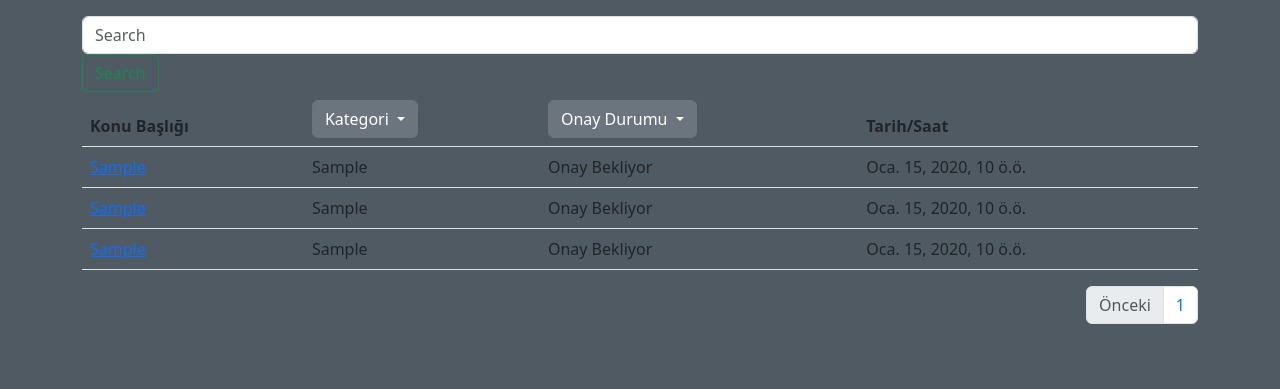
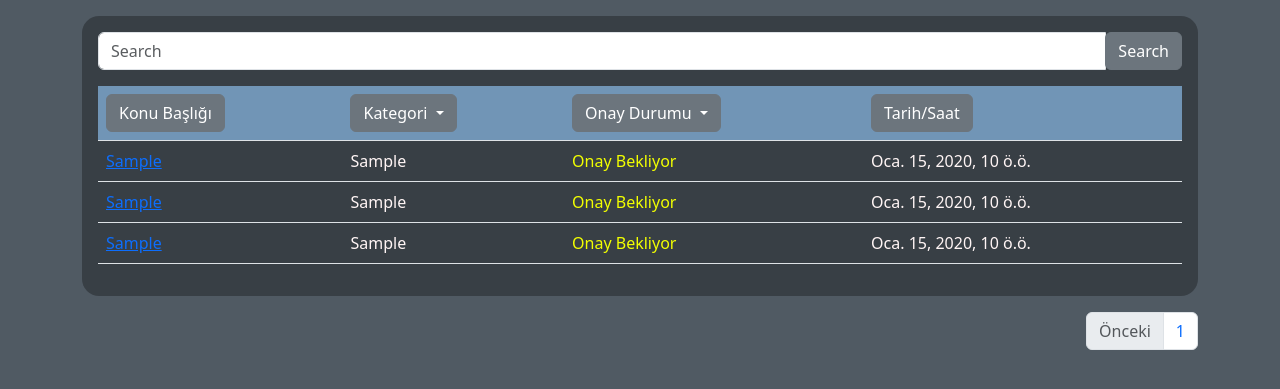
Before and after one commit to aelifdilara/django-FormWebsite, a Django app: page /formlarim in a window 1280 px wide. Shown: the part 56-445 px from the top of the page. Run offline with Django 3.2, Linux system fonts and the light colour scheme; a user stored in the database is signed in; tables that the repository leaves empty hold one stand-in row (values such as "Sample post"); some libraries are stand-ins or nearby versions.

Commit message:
formlarim frontend düzenlemeleri

```diff
--- a/blog/templates/pages/formlarim.html
+++ b/blog/templates/pages/formlarim.html
@@ -5,35 +5,47 @@
 {% block content %}
 
 
-
-<table class="table" >
-    <thead>
+<div class="container p-3 my-3 " style="background: rgba(0, 0, 0, 0.3); border-radius: 17px;">
+<table class="table"  style="color: #FFF5F5">
+    <thead  style="background-color:#7195B6">
       <tr>
-        <th scope="col">Konu Başlığı</th>
-        <th scope="col"><button class="btn btn-secondary dropdown-toggle" type="button" id="dropdownMenu2" data-toggle="dropdown" aria-haspopup="true" aria-expanded="false">
+        <th scope="col">
+          <button class="btn btn-secondary" type="button" >
+            Konu Başlığı
+          </button>
+          </th>
+          <th scope="col">
+            <button class="btn btn-secondary dropdown-toggle" type="button" id="dropdownMenu2" data-toggle="dropdown" aria-haspopup="true" aria-expanded="false">
             Kategori
           </button>
-        <div action = "{%url 'formlarim' %}" class="dropdown-menu" aria-labelledby="dropdownMenu2">
+          <div action = "{%url 'liste' %}" class="dropdown-menu" aria-labelledby="dropdownMenu2">
             <a class="dropdown-item" href="?sorgu=Hijyen">Hijyen</a>
             <a class="dropdown-item" href="?sorgu=Taşıma">Taşıma</a>
             <a class="dropdown-item" href="?sorgu=Sarf Malzeme">Sarf Malzeme</a>
+          </div></th>
+          <th scope="col"><button class="btn btn-secondary dropdown-toggle" type="button" id="dropdownMenu2" data-toggle="dropdown" aria-haspopup="true" aria-expanded="false">
+            Onay Durumu
+          </button>
+          <div class="dropdown-menu" aria-labelledby="dropdownMenu2" >
+            <a class="dropdown-item" href="?sorgu=Onay Bekliyor" >Onay Bekliyor</a>
+            <a class="dropdown-item" href="?sorgu=Onaylandı" >Onaylandı</a>
+            <a class="dropdown-item" href="?sorgu=Reddedildi">Reddedildi</a>
+            <a class="dropdown-item" href="?sorgu=İşlem Yapılıyor">İşlem Yapılıyor</a>
           </div>
         </th>
           <th scope="col">
-          <button class="btn btn-secondary dropdown-toggle" type="button" id="dropdownMenu2" data-toggle="dropdown" aria-haspopup="true" aria-expanded="false">
-            Onay Durumu
+            <button class="btn btn-secondary" type="button" >
+            Tarih/Saat
           </button>
-        <div class="dropdown-menu" aria-labelledby="dropdownMenu2">
-          <a class="dropdown-item" href="?sorgu=Onay Bekliyor">Onay Bekliyor</a>
-          <a class="dropdown-item" href="?sorgu=Onaylandı">Onaylandı</a>
-          <a class="dropdown-item" href="?sorgu=Reddedildi">Reddedildi</a>
-          <a class="dropdown-item" href="?sorgu=İşlem Yapılıyor">İşlem Yapılıyor</a>
-        </div></th>
-        <th scope="col">Tarih/Saat</th>
+          </th>
         </tr>
       <form action="{% url 'formlarim' %}" class="form-inline my-2 my-lg-0">
-        <input class="form-control mr-sm-2" name="sorgu" type="search" placeholder="Search" aria-label="Search">
-        <button class="btn btn-outline-success my-2 my-sm-0" type="submit" >Search</button>
+        <div class="input-group mb-3">
+          <input class="form-control mr-sm-2" name="sorgu" type="search" placeholder="Search" aria-label="Search" >
+          <div class="input-group-append">
+            <button class="btn btn-secondary" type="submit"  >Search</button>
+          </div>
+        </div>
       </form>
     </thead>
 
@@ -43,7 +55,18 @@
         <tr>
           <td><a  href="{% url 'detay' detaySlug=yazi.slug %}" >{{yazi.baslik}}</a></td>
           <td>{{yazi.kategori_adi}}</td>
-          <td>{{yazi.islem_durumu}}</td>
+          {%if yazi.islem_durumu == 'Onay Bekliyor'%}
+          <td style="color: rgb(242, 255, 0);">{{yazi.islem_durumu}}</td>
+          {%endif%}
+          {%if yazi.islem_durumu == 'Onaylandı'%}
+          <td style="color: rgb(27, 182, 19); ">{{yazi.islem_durumu}}</td>
+          {%endif%}
+          {%if yazi.islem_durumu == 'Reddedildi'%}
+          <td style="color: rgb(255, 0, 0);">{{yazi.islem_durumu}}</td>
+          {%endif%}
+          {%if yazi.islem_durumu == 'İş Yapılıyor'%}
+          <td style="color: rgb(0, 149, 255);">{{yazi.islem_durumu}}</td>
+          {%endif%}
           <td>{{yazi.olusturulma_tarihi}}</td>
         </tr>
 
@@ -61,7 +84,7 @@
     </tbody>
 
 </table>
-
+</div>
 
 <nav aria-label="Page navigation example">
     <ul class="pagination justify-content-end">
--- a/blog/views/formlarim.py
+++ b/blog/views/formlarim.py
@@ -41,7 +41,7 @@ def formlarim(request):
                 key=lambda objects: objects.olusturulma_tarihi,
                 reverse=True  # Optional
             ))
-    paginator = Paginator(yazilarim , 5) #yazilar 2'li 2'li şekilde sıralanır
+    paginator = Paginator(yazilarim , 10) #yazilar 2'li 2'li şekilde sıralanır
 
     return render(request, 'pages/formlarim.html', context = {
         'yazilarim': paginator.get_page(sayfa),
```
Lines whose indentation alone changed are shown as unchanged.
